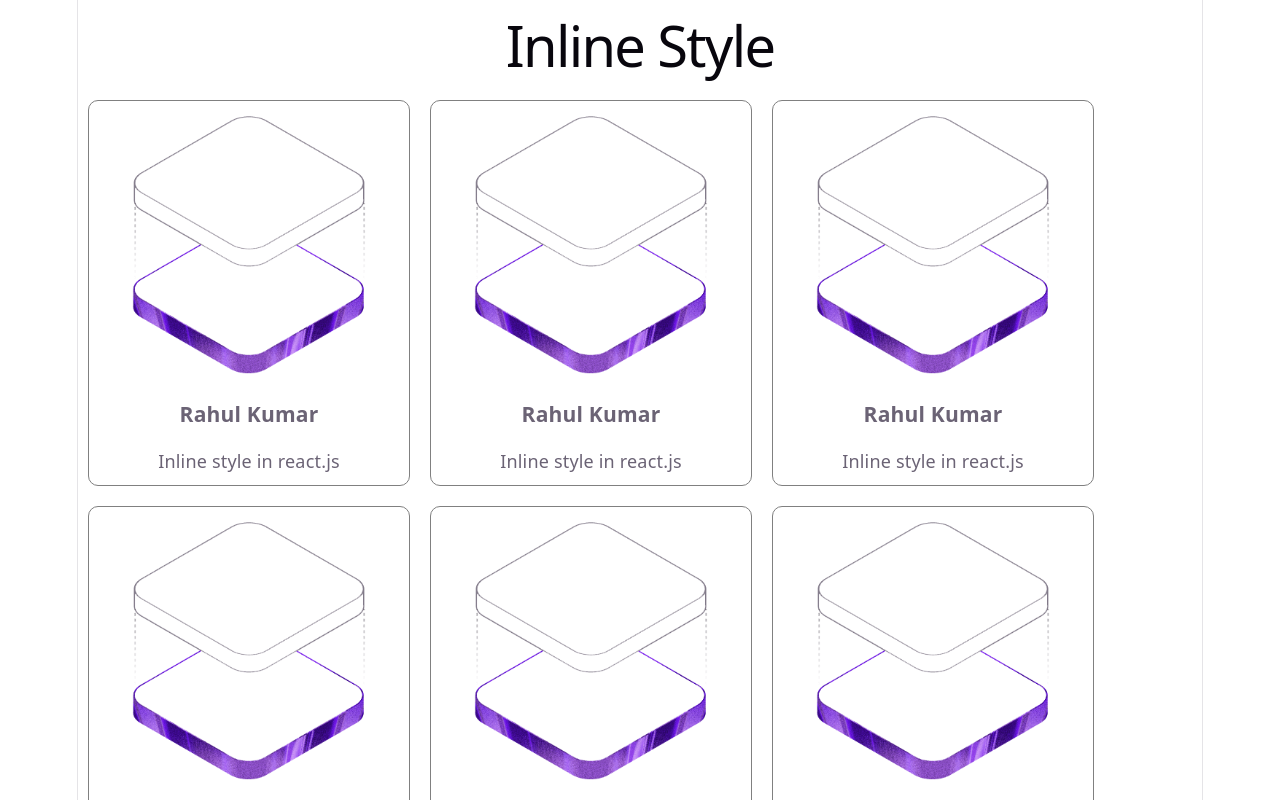
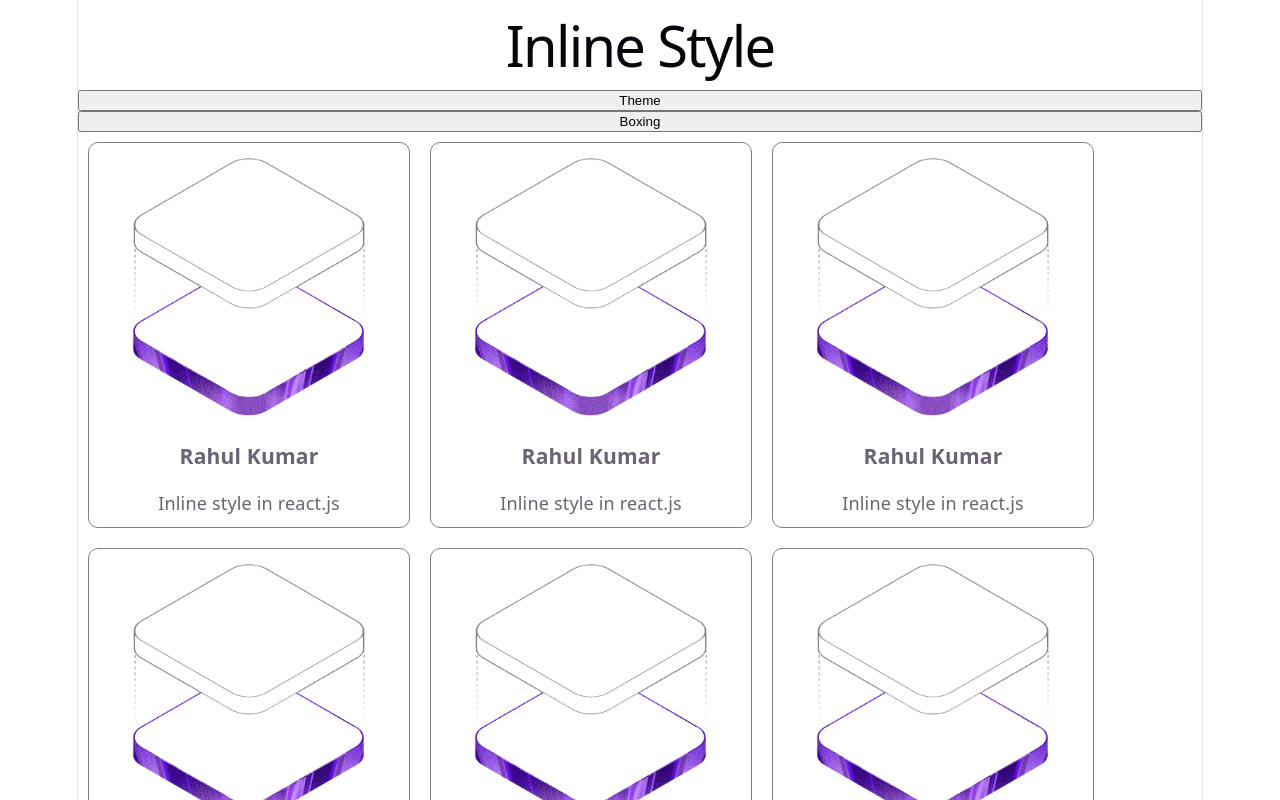
Before and after one commit to its-rahulrana/react-codestepbystep, a React (Vite) app: page / in a window 1280 px wide. Shown: the top 800 px of the page. Built offline with nearby package versions, Linux system fonts and the light colour scheme.

Commit message:
Code 21 Dynamic and conditional Inline style

```diff
--- a/src/App.jsx
+++ b/src/App.jsx
@@ -1,20 +1,33 @@
+import { useState } from "react";
 
 
 function App(){
 
-  const cardStyle = {
+  const [cardStyle, setCardStyle] = useState({
     border: "1px solid grey",
     width: "300px",
     boxShadow: "1px white",
     margin: "10px",
     padding: "10px",
-    borderRadius: "10px"
+    borderRadius: "10px",
+    backgroundColor: ""
+  });
+
+  const [blockDisplay, setBlockDisplay] = useState("flex");
+
+  const themeHandler = () => {
+    cardStyle.backgroundColor === ""?
+    setCardStyle({...cardStyle, backgroundColor:"#ffabab", color:"rgb(0, 46, 92)"}): cardStyle.backgroundColor === "#ffabab"?
+    setCardStyle({...cardStyle, backgroundColor: "rgb(149, 202, 255)", color:"rgb(187, 0, 0)"}):
+    setCardStyle({...cardStyle, backgroundColor:"", color:""})
   }
 
   return(
     <>
       <h1>Inline Style</h1>
-      <div style={{display:"flex", flexWrap: "wrap"}}>
+      <button onClick={themeHandler}>Theme</button>
+        <button onClick={()=>blockDisplay === "flex" ?setBlockDisplay("block"):setBlockDisplay("flex")}>Boxing</button>
+      <div style={{display:blockDisplay, flexWrap: "wrap"}}>
         <div style={cardStyle}>
           <img src="src\assets\hero.png" style={{width:"250px"}}/>
           <div>
```
